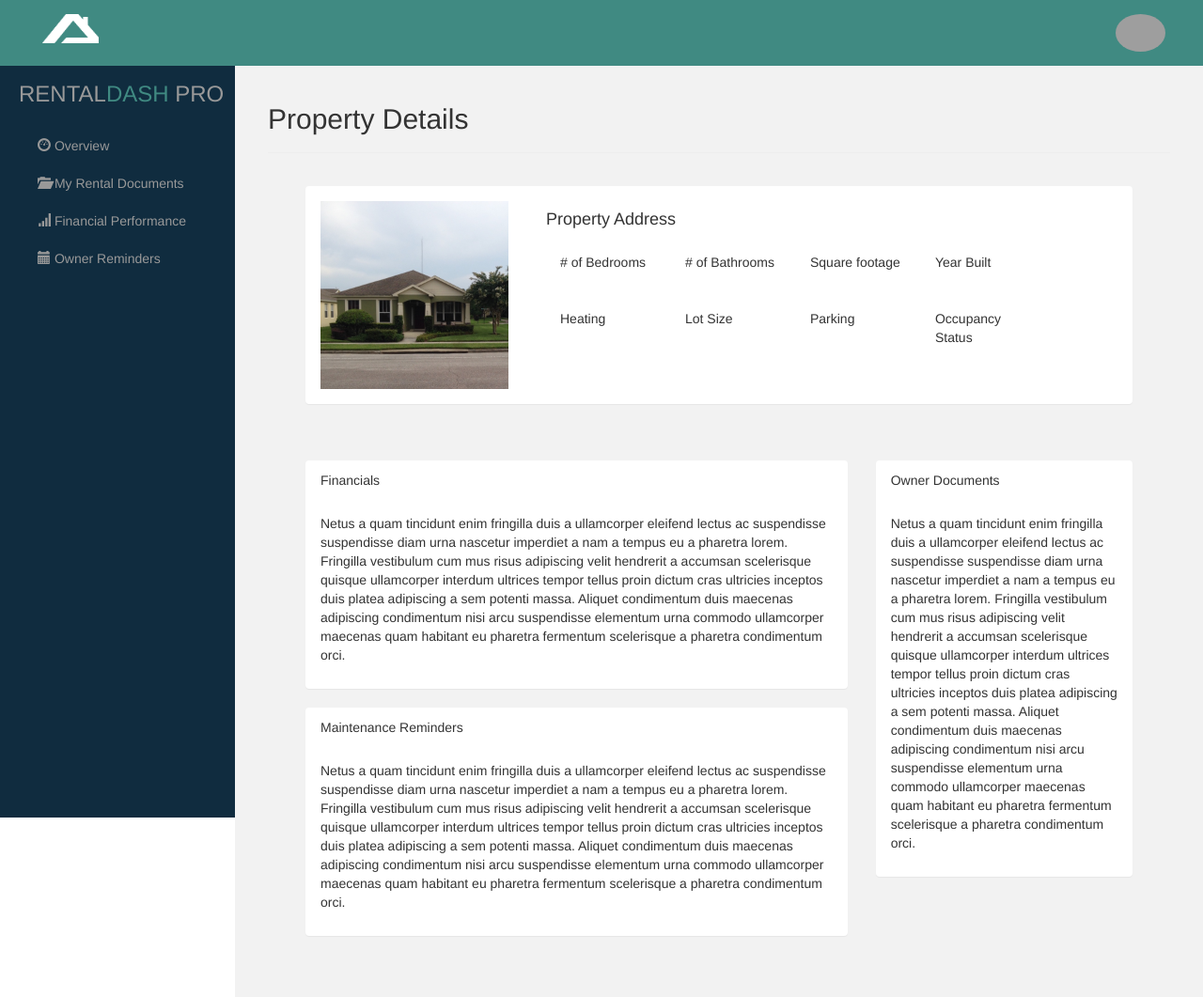
After one commit to rgtalbot/rentaldashpro, a PHP site: page /dashboard.html in a window 1280 px wide. The commit adds this page. Shown: the whole page at 94% size. Run offline with PHP 8.4, Linux system fonts and the light colour scheme; some libraries are stand-ins or nearby versions; grey boxes are pictures that could not be loaded.

Commit message:
started dashboard

```diff
--- a/assets/css/style.css
+++ b/assets/css/style.css
@@ -9,7 +9,13 @@
     -o-background-size: cover;
     background-size: cover;
 }
-
+#page-content-wrapper {
+    background-color: #f2f2f2;
+}
+.panel {
+    background-color: white;
+    box-shadow: 1 1 80px black;
+}
 .container {
     max-width: 1170px;
     margin: 0 auto;
@@ -24,6 +30,16 @@
 .nav li a:hover {
     text-decoration: none;
     background-color: #408A82;
+}
+
+.detailImage {
+    max-width: 200px;
+    float: left;
+    margin-right:40px;
+}
+
+.details {
+    max-height: 50px;
 }
 
 .container-fluid {
@@ -77,10 +93,6 @@
 
 .navbarMain {
     background-color: #408A82   ;
-}
-
-.panel {
-    border: 3px solid #468C84;
 }
 
 .image {
--- a/assets/javascript/script.js
+++ b/assets/javascript/script.js
@@ -25,4 +25,23 @@ $(document).on("click",".modalAddBtn",function() {
 
     $('.modal').modal('toggle');
 
+
+
+    function authWithPassword(userObj) {
+        var deferred = $.Deferred();
+        console.log(userObj);
+        rootRef.authWithPassword(userObj, function onAuth(err, user) {
+            if (err) {
+                deferred.reject(err);
+            }
+
+            if (user) {
+                deferred.resolve(user);
+            }
+
+        });
+
+        return deferred.promise();
+    }
+
 });
--- /dev/null
+++ b/dashboard.html
@@ -0,0 +1,220 @@
+<!DOCTYPE html>
+<html lang="en">
+
+<head>
+
+    <meta charset="utf-8">
+    <meta http-equiv="X-UA-Compatible" content="IE=edge">
+    <meta name="viewport" content="width=device-width, shrink-to-fit=no, initial-scale=1">
+    <meta name="description" content="">
+    <meta name="author" content="">
+    <link rel="shortcut icon" href="assets/images/favicon.ico" type="image/x-icon">
+
+    <title>RentalDash Pro</title>
+
+    <!-- Bootstrap Core CSS -->
+    <link href="https://maxcdn.bootstrapcdn.com/bootstrap/3.3.7/css/bootstrap.min.css" rel="stylesheet"
+          integrity="sha384-BVYiiSIFeK1dGmJRAkycuHAHRg32OmUcww7on3RYdg4Va+PmSTsz/K68vbdEjh4u" crossorigin="anonymous">
+
+    <!-- Custom CSS -->
+    <link rel="stylesheet" type="text/css" href="assets/css/style.css">
+
+    <!-- HTML5 Shim and Respond.js IE8 support of HTML5 elements and media queries -->
+    <!-- WARNING: Respond.js doesn't work if you view the page via file:// -->
+    <!--[if lt IE 9]>
+    <script src="https://oss.maxcdn.com/libs/html5shiv/3.7.0/html5shiv.js"></script>
+    <script src="https://oss.maxcdn.com/libs/respond.js/1.4.2/respond.min.js"></script>
+    <![endif]-->
+
+    <script src='assets/javascript/chart.js'></script>
+
+</head>
+
+<body>
+
+
+<nav class="navbar navbar-fixed-top navbarMain" role="navigation">
+    <div>
+        <div class="navbar-header">
+            <a class="navbar-brand" href="#">
+                <img alt="logo" src="assets/images/rdpwhite.png" id="logoTop">
+            </a>
+        </div>
+        <ul class="nav navbar-nav navbar-right">
+            <li><a href="#"><img alt="@rgtalbot"
+                                 class="avatar"
+                                 src="https://secure.gravatar.com/avatar/dbd620f1d96d7bc7e4e05e8d4c1881a4?s
+                =64"></a></li>
+        </ul>
+    </div>
+</nav>
+<div id="wrapper">
+    <!-- Sidebar -->
+    <div id="sidebar-wrapper">
+        <ul class="sidebar-nav">
+            <li class="sidebar-brand">
+                <a href="#">
+                    <p style="font-size: 24px; margin:0">RENTAL<span id="dash">DASH</span> PRO</p>
+                </a>
+            </li>
+            <li>
+                <a href="index.html"><span class="glyphicon glyphicon-dashboard"></span> Overview</a>
+            </li>
+            <li>
+                <a href="#"><span class="glyphicon glyphicon-folder-open"></span> My Rental Documents</a>
+            </li>
+            <li>
+                <a href="#"><span class="glyphicon glyphicon-signal"></span> Financial Performance</a>
+            </li>
+            <li>
+                <a href="login.html"><span class="glyphicon glyphicon-calendar"></span> Owner Reminders</a>
+            </li>
+        </ul>
+    </div>
+    <!-- /#sidebar-wrapper -->
+
+    <!-- Page Content -->
+    <div id="page-content-wrapper">
+        <div class="container-fluid">
+            <div class="page-header">
+                <h2>Property Details</h2>
+            </div>
+            <div class="row">
+                <div class="col-xs-12">
+
+                    <div class="panel">
+                        <div class="panel-body">
+                            <img src="assets/images/house1.jpg" class="detailImage">
+                            <div>
+                                <h4>Property Address</h4>
+                                <div class="row details">
+                                    <div class="col-xs-2">
+
+                                        <p># of Bedrooms</p>
+                                    </div>
+                                    <div class="col-xs-2">
+
+                                        <p># of Bathrooms</p>
+                                    </div>
+                                    <div class="col-xs-2">
+
+                                        <p>Square footage</p>
+                                    </div>
+                                    <div class="col-xs-2">
+
+                                        <p>Year Built</p>
+                                    </div>
+
+                                </div>
+                                <div class="row details">
+                                    <div class="col-xs-2">
+
+                                        <p>Heating</p>
+                                    </div>
+                                    <div class="col-xs-2">
+
+                                        <p>Lot Size</p>
+                                    </div>
+                                    <div class="col-xs-2">
+
+                                        <p>Parking</p>
+                                    </div>
+                                    <div class="col-xs-2">
+
+                                        <p>Occupancy Status</p>
+                                    </div>
+                                </div>
+                            </div>
+                        </div>
+                    </div>
+                </div>
+            </div>
+            <div class="row">
+                <div class="col-xs-8">
+                    <div class="panel">
+                        <div class="panel-heading">Financials</div>
+                        <div class="panel-body">
+                            <p>Netus a quam tincidunt enim fringilla duis a ullamcorper eleifend lectus ac suspendisse
+                                suspendisse
+                                diam
+                                urna nascetur imperdiet a nam a tempus eu a pharetra lorem. Fringilla vestibulum cum mus
+                                risus
+                                adipiscing velit hendrerit a accumsan scelerisque quisque ullamcorper interdum ultrices
+                                tempor
+                                tellus
+                                proin dictum cras ultricies inceptos duis platea adipiscing a sem potenti massa. Aliquet
+                                condimentum
+                                duis maecenas adipiscing condimentum nisi arcu suspendisse elementum urna commodo
+                                ullamcorper
+                                maecenas
+                                quam habitant eu pharetra fermentum scelerisque a pharetra condimentum orci.</p>
+                        </div>
+                    </div>
+                    <div class="panel">
+                        <div class="panel-heading">Maintenance Reminders</div>
+                        <div class="panel-body">
+                            <p>Netus a quam tincidunt enim fringilla duis a ullamcorper eleifend lectus ac suspendisse
+                                suspendisse
+                                diam
+                                urna nascetur imperdiet a nam a tempus eu a pharetra lorem. Fringilla vestibulum cum mus
+                                risus
+                                adipiscing velit hendrerit a accumsan scelerisque quisque ullamcorper interdum ultrices
+                                tempor
+                                tellus
+                                proin dictum cras ultricies inceptos duis platea adipiscing a sem potenti massa. Aliquet
+                                condimentum
+                                duis maecenas adipiscing condimentum nisi arcu suspendisse elementum urna commodo
+                                ullamcorper
+                                maecenas
+                                quam habitant eu pharetra fermentum scelerisque a pharetra condimentum orci.</p>
+                        </div>
+                    </div>
+                </div>
+                <div class="col-xs-4">
+                    <div class="panel">
+                        <div class="panel-heading">Owner Documents</div>
+                        <div class="panel-body">
+                            <p>Netus a quam tincidunt enim fringilla duis a ullamcorper eleifend lectus ac suspendisse
+                                suspendisse
+                                diam
+                                urna nascetur imperdiet a nam a tempus eu a pharetra lorem. Fringilla vestibulum cum mus
+                                risus
+                                adipiscing velit hendrerit a accumsan scelerisque quisque ullamcorper interdum ultrices
+                                tempor
+                                tellus
+                                proin dictum cras ultricies inceptos duis platea adipiscing a sem potenti massa. Aliquet
+                                condimentum
+                                duis maecenas adipiscing condimentum nisi arcu suspendisse elementum urna commodo
+                                ullamcorper
+                                maecenas
+                                quam habitant eu pharetra fermentum scelerisque a pharetra condimentum orci.</p>
+
+                        </div>
+                    </div>
+                </div>
+            </div>
+
+        </div>
+    </div>
+    <!-- /#page-content-wrapper -->
+
+</div>
+<!-- /#wrapper -->
+
+<!-- jQuery -->
+<script src="https://code.jquery.com/jquery-3.1.0.min.js"
+        integrity="sha256-cCueBR6CsyA4/9szpPfrX3s49M9vUU5BgtiJj06wt/s=" crossorigin="anonymous"></script>
+
+<!-- Bootstrap Core JavaScript -->
+<script src="https://maxcdn.bootstrapcdn.com/bootstrap/3.3.7/js/bootstrap.min.js"
+        integrity="sha384-Tc5IQib027qvyjSMfHjOMaLkfuWVxZxUPnCJA7l2mCWNIpG9mGCD8wGNIcPD7Txa"
+        crossorigin="anonymous"></script>
+
+<script type="text/javascript"
+        src="https://maps.googleapis.com/maps/api/js?key=AIzaSyBz1HP3qVgiI2CyXWFnKV6z9AKnM4CXJyE&libraries=places&callback=initAutocomplete"></script>
+
+<script src="assets/javascript/script.js"></script>
+
+</body>
+
+</html>
--- a/index.html
+++ b/index.html
@@ -91,7 +91,9 @@
             <div class="row ownerList">
                 <div class="col-xs-6 col-md-4 col-lg-3">
                     <div class="thumbnail">
+                        <a href="dashboard.html">
                         <img class="img-responsive" src="assets/images/house1.jpg">
+                            </a>
                         <div class="img-caption">
                             <p class="text-center">Information about this property</p>
                         </div>
```
